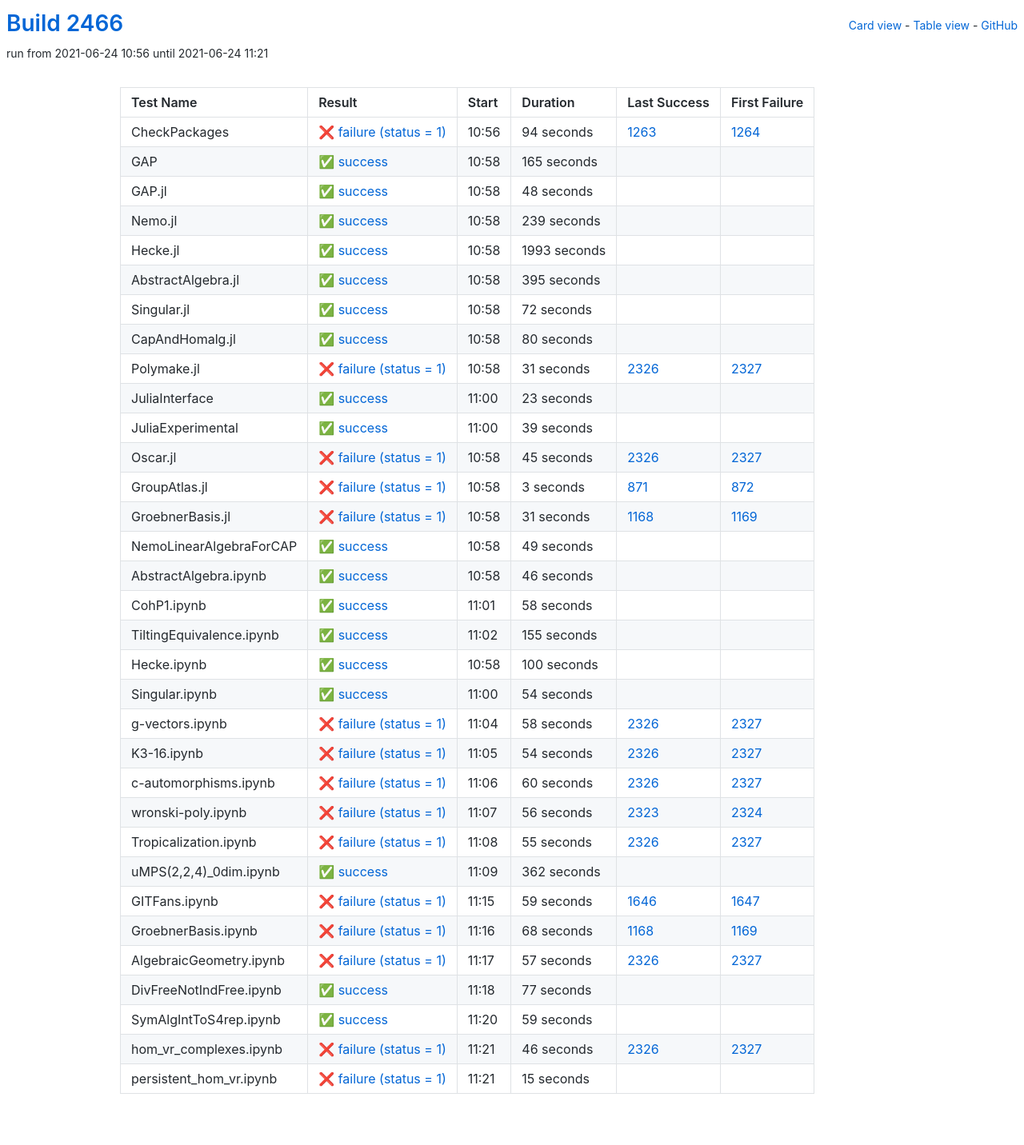
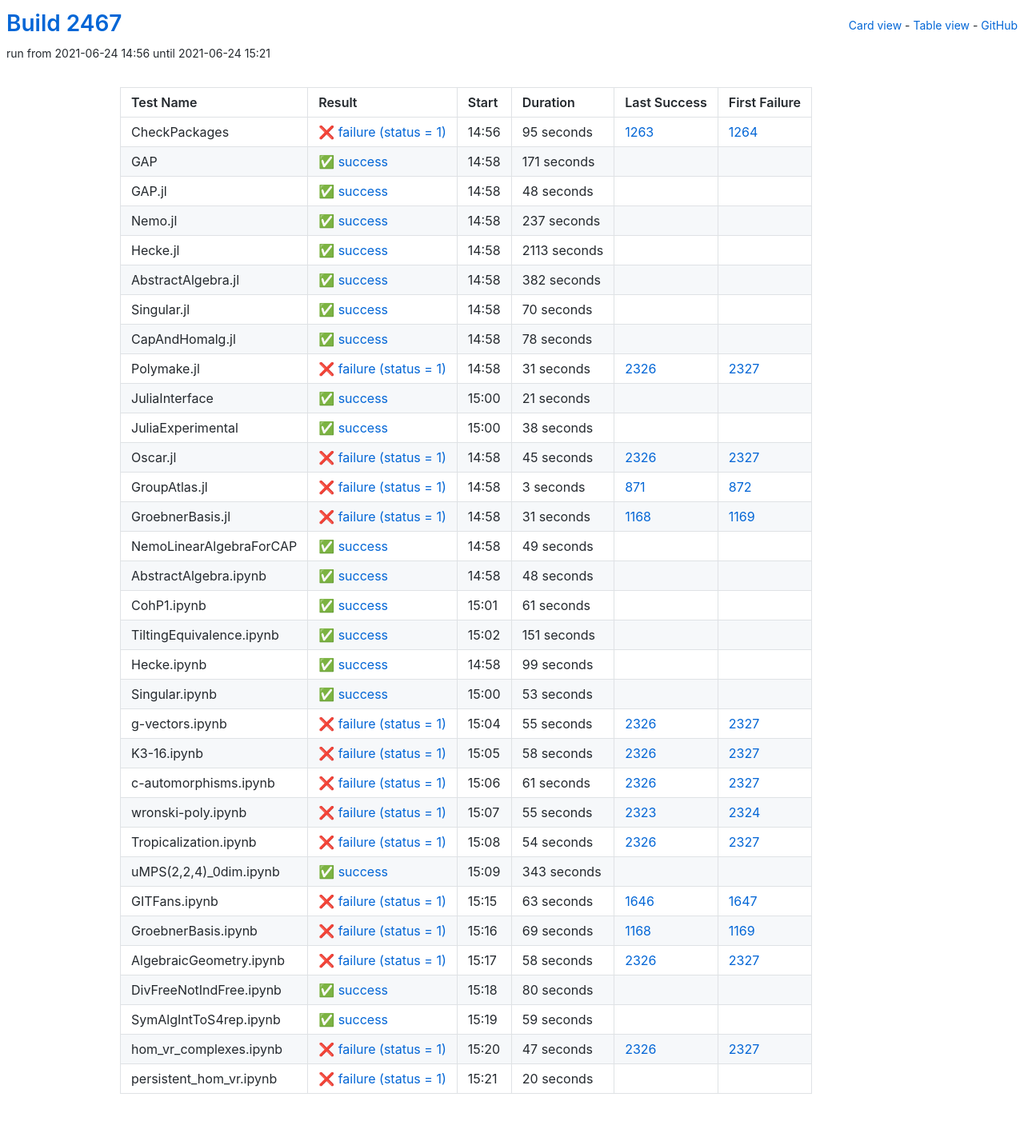
Before and after one commit to oscar-system/oscar-ci-status-stable, a Jekyll site: the page built from table.html, in a window 1280 px wide. Shown: the whole page at 80% size. Built offline with Jekyll 4.4.1, drawn with Linux system fonts in a browser that asks for light colours.

Commit message:
Build #2467

```diff
--- a/_data/ci.yml
+++ b/_data/ci.yml
@@ -1,6 +1,6 @@
 ---
-build: 2466
-build_url: https://oscarci.mathematik.uni-kl.de/job/oscar-stable/2466/
+build: 2467
+build_url: https://oscarci.mathematik.uni-kl.de/job/oscar-stable/2467/
 job: oscar-stable
 organization: oscar-system
 repo: oscar-ci-status-stable
@@ -8,32 +8,32 @@ repourl: https://github.com/oscar-system/oscar-ci-status-stable
 tests:
 - name: CheckPackages
   id: checkpackages
-  log: https://oscarci.mathematik.uni-kl.de/job/oscar-stable/2466/artifact/logs/build-2466/CheckPackages.log
-  start: 2021-06-24 10:56
+  log: https://oscarci.mathematik.uni-kl.de/job/oscar-stable/2467/artifact/logs/build-2467/CheckPackages.log
+  start: 2021-06-24 14:56
   success: false
   exitcode: 1
   status: failure
-  duration: 94
+  duration: 95
   last_success: 1263
   last_success_url: https://oscarci.mathematik.uni-kl.de/job/oscar-stable/1263/
   first_failure: 1264
   first_failure_url: https://oscarci.mathematik.uni-kl.de/job/oscar-stable/1264/
 - name: GAP
   id: gap
-  log: https://oscarci.mathematik.uni-kl.de/job/oscar-stable/2466/artifact/logs/build-2466/GAP.log
-  start: 2021-06-24 10:58
+  log: https://oscarci.mathematik.uni-kl.de/job/oscar-stable/2467/artifact/logs/build-2467/GAP.log
+  start: 2021-06-24 14:58
   success: true
   exitcode: 0
   status: success
-  duration: 165
+  duration: 171
   last_success: false
   last_success_url:
   first_failure: false
   first_failure_url:
 - name: GAP.jl
   id: gap-jl
-  log: https://oscarci.mathematik.uni-kl.de/job/oscar-stable/2466/artifact/logs/build-2466/GAP.jl.log
-  start: 2021-06-24 10:58
+  log: https://oscarci.mathematik.uni-kl.de/job/oscar-stable/2467/artifact/logs/build-2467/GAP.jl.log
+  start: 2021-06-24 14:58
   success: true
   exitcode: 0
   status: success
@@ -44,68 +44,68 @@ tests:
   first_failure_url:
 - name: Nemo.jl
   id: nemo-jl
-  log: https://oscarci.mathematik.uni-kl.de/job/oscar-stable/2466/artifact/logs/build-2466/Nemo.jl.log
-  start: 2021-06-24 10:58
+  log: https://oscarci.mathematik.uni-kl.de/job/oscar-stable/2467/artifact/logs/build-2467/Nemo.jl.log
+  start: 2021-06-24 14:58
   success: true
   exitcode: 0
   status: success
-  duration: 239
+  duration: 237
   last_success: false
   last_success_url:
   first_failure: false
   first_failure_url:
 - name: Hecke.jl
   id: hecke-jl
-  log: https://oscarci.mathematik.uni-kl.de/job/oscar-stable/2466/artifact/logs/build-2466/Hecke.jl.log
-  start: 2021-06-24 10:58
+  log: https://oscarci.mathematik.uni-kl.de/job/oscar-stable/2467/artifact/logs/build-2467/Hecke.jl.log
+  start: 2021-06-24 14:58
   success: true
   exitcode: 0
   status: success
-  duration: 1993
+  duration: 2113
   last_success: false
   last_success_url:
   first_failure: false
   first_failure_url:
 - name: AbstractAlgebra.jl
   id: abstractalgebra-jl
-  log: https://oscarci.mathematik.uni-kl.de/job/oscar-stable/2466/artifact/logs/build-2466/AbstractAlgebra.jl.log
-  start: 2021-06-24 10:58
+  log: https://oscarci.mathematik.uni-kl.de/job/oscar-stable/2467/artifact/logs/build-2467/AbstractAlgebra.jl.log
+  start: 2021-06-24 14:58
   success: true
   exitcode: 0
   status: success
-  duration: 395
+  duration: 382
   last_success: false
   last_success_url:
   first_failure: false
   first_failure_url:
 - name: Singular.jl
   id: singular-jl
-  log: https://oscarci.mathematik.uni-kl.de/job/oscar-stable/2466/artifact/logs/build-2466/Singular.jl.log
-  start: 2021-06-24 10:58
+  log: https://oscarci.mathematik.uni-kl.de/job/oscar-stable/2467/artifact/logs/build-2467/Singular.jl.log
+  start: 2021-06-24 14:58
   success: true
   exitcode: 0
   status: success
-  duration: 72
+  duration: 70
   last_success: false
   last_success_url:
   first_failure: false
   first_failure_url:
 - name: CapAndHomalg.jl
   id: capandhomalg-jl
-  log: https://oscarci.mathematik.uni-kl.de/job/oscar-stable/2466/artifact/logs/build-2466/CapAndHomalg.jl.log
-  start: 2021-06-24 10:58
+  log: https://oscarci.mathematik.uni-kl.de/job/oscar-stable/2467/artifact/logs/build-2467/CapAndHomalg.jl.log
+  start: 2021-06-24 14:58
   success: true
   exitcode: 0
   status: success
-  duration: 80
+  duration: 78
   last_success: false
   last_success_url:
   first_failure: false
   first_failure_url:
 - name: Polymake.jl
   id: polymake-jl
-  log: https://oscarci.mathematik.uni-kl.de/job/oscar-stable/2466/artifact/logs/build-2466/Polymake.jl.log
-  start: 2021-06-24 10:58
+  log: https://oscarci.mathematik.uni-kl.de/job/oscar-stable/2467/artifact/logs/build-2467/Polymake.jl.log
+  start: 2021-06-24 14:58
   success: false
   exitcode: 1
   status: failure
@@ -116,32 +116,32 @@ tests:
   first_failure_url: https://oscarci.mathematik.uni-kl.de/job/oscar-stable/2327/
 - name: JuliaInterface
   id: juliainterface
-  log: https://oscarci.mathematik.uni-kl.de/job/oscar-stable/2466/artifact/logs/build-2466/JuliaInterface.log
-  start: 2021-06-24 11:00
+  log: https://oscarci.mathematik.uni-kl.de/job/oscar-stable/2467/artifact/logs/build-2467/JuliaInterface.log
+  start: 2021-06-24 15:00
   success: true
   exitcode: 0
   status: success
-  duration: 23
+  duration: 21
   last_success: false
   last_success_url:
   first_failure: false
   first_failure_url:
 - name: JuliaExperimental
   id: juliaexperimental
-  log: https://oscarci.mathematik.uni-kl.de/job/oscar-stable/2466/artifact/logs/build-2466/JuliaExperimental.log
-  start: 2021-06-24 11:00
+  log: https://oscarci.mathematik.uni-kl.de/job/oscar-stable/2467/artifact/logs/build-2467/JuliaExperimental.log
+  start: 2021-06-24 15:00
   success: true
   exitcode: 0
   status: success
-  duration: 39
+  duration: 38
   last_success: false
   last_success_url:
   first_failure: false
   first_failure_url:
 - name: Oscar.jl
   id: oscar-jl
-  log: https://oscarci.mathematik.uni-kl.de/job/oscar-stable/2466/artifact/logs/build-2466/Oscar.jl.log
-  start: 2021-06-24 10:58
+  log: https://oscarci.mathematik.uni-kl.de/job/oscar-stable/2467/artifact/logs/build-2467/Oscar.jl.log
+  start: 2021-06-24 14:58
   success: false
   exitcode: 1
   status: failure
@@ -152,8 +152,8 @@ tests:
   first_failure_url: https://oscarci.mathematik.uni-kl.de/job/oscar-stable/2327/
 - name: GroupAtlas.jl
   id: groupatlas-jl
-  log: https://oscarci.mathematik.uni-kl.de/job/oscar-stable/2466/artifact/logs/build-2466/GroupAtlas.jl.log
-  start: 2021-06-24 10:58
+  log: https://oscarci.mathematik.uni-kl.de/job/oscar-stable/2467/artifact/logs/build-2467/GroupAtlas.jl.log
+  start: 2021-06-24 14:58
   success: false
   exitcode: 1
   status: failure
@@ -164,8 +164,8 @@ tests:
   first_failure_url: https://oscarci.mathematik.uni-kl.de/job/oscar-stable/872/
 - name: GroebnerBasis.jl
   id: groebnerbasis-jl
-  log: https://oscarci.mathematik.uni-kl.de/job/oscar-stable/2466/artifact/logs/build-2466/GroebnerBasis.jl.log
-  start: 2021-06-24 10:58
+  log: https://oscarci.mathematik.uni-kl.de/job/oscar-stable/2467/artifact/logs/build-2467/GroebnerBasis.jl.log
+  start: 2021-06-24 14:58
   success: false
   exitcode: 1
   status: failure
@@ -176,8 +176,8 @@ tests:
   first_failure_url: https://oscarci.mathematik.uni-kl.de/job/oscar-stable/1169/
 - name: NemoLinearAlgebraForCAP
   id: nemolinearalgebraforcap
-  log: https://oscarci.mathematik.uni-kl.de/job/oscar-stable/2466/artifact/logs/build-2466/NemoLinearAlgebraForCAP.log
-  start: 2021-06-24 10:58
+  log: https://oscarci.mathematik.uni-kl.de/job/oscar-stable/2467/artifact/logs/build-2467/NemoLinearAlgebraForCAP.log
+  start: 2021-06-24 14:58
   success: true
   exitcode: 0
   status: success
@@ -188,68 +188,80 @@ tests:
   first_failure_url:
 - name: AbstractAlgebra.ipynb
   id: abstractalgebra-ipynb
-  log: https://oscarci.mathematik.uni-kl.de/job/oscar-stable/2466/artifact/logs/build-2466/AbstractAlgebra.ipynb.log
-  start: 2021-06-24 10:58
+  log: https://oscarci.mathematik.uni-kl.de/job/oscar-stable/2467/artifact/logs/build-2467/AbstractAlgebra.ipynb.log
+  start: 2021-06-24 14:58
   success: true
   exitcode: 0
   status: success
-  duration: 46
+  duration: 48
   last_success: false
   last_success_url:
   first_failure: false
   first_failure_url:
 - name: CohP1.ipynb
   id: cohp1-ipynb
-  log: https://oscarci.mathematik.uni-kl.de/job/oscar-stable/2466/artifact/logs/build-2466/CohP1.ipynb.log
-  start: 2021-06-24 11:01
+  log: https://oscarci.mathematik.uni-kl.de/job/oscar-stable/2467/artifact/logs/build-2467/CohP1.ipynb.log
+  start: 2021-06-24 15:01
   success: true
   exitcode: 0
   status: success
-  duration: 58
+  duration: 61
   last_success: false
   last_success_url:
   first_failure: false
   first_failure_url:
 - name: TiltingEquivalence.ipynb
   id: tiltingequivalence-ipynb
-  log: https://oscarci.mathematik.uni-kl.de/job/oscar-stable/2466/artifact/logs/build-2466/TiltingEquivalence.ipynb.log
-  start: 2021-06-24 11:02
+  log: https://oscarci.mathematik.uni-kl.de/job/oscar-stable/2467/artifact/logs/build-2467/TiltingEquivalence.ipynb.log
+  start: 2021-06-24 15:02
   success: true
   exitcode: 0
   status: success
-  duration: 155
+  duration: 151
   last_success: false
   last_success_url:
   first_failure: false
   first_failure_url:
 - name: Hecke.ipynb
   id: hecke-ipynb
-  log: https://oscarci.mathematik.uni-kl.de/job/oscar-stable/2466/artifact/logs/build-2466/Hecke.ipynb.log
-  start: 2021-06-24 10:58
+  log: https://oscarci.mathematik.uni-kl.de/job/oscar-stable/2467/artifact/logs/build-2467/Hecke.ipynb.log
+  start: 2021-06-24 14:58
   success: true
   exitcode: 0
   status: success
-  duration: 100
+  duration: 99
   last_success: false
   last_success_url:
   first_failure: false
   first_failure_url:
 - name: Singular.ipynb
   id: singular-ipynb
-  log: https://oscarci.mathematik.uni-kl.de/job/oscar-stable/2466/artifact/logs/build-2466/Singular.ipynb.log
-  start: 2021-06-24 11:00
+  log: https://oscarci.mathematik.uni-kl.de/job/oscar-stable/2467/artifact/logs/build-2467/Singular.ipynb.log
+  start: 2021-06-24 15:00
   success: true
   exitcode: 0
   status: success
-  duration: 54
+  duration: 53
   last_success: false
   last_success_url:
   first_failure: false
   first_failure_url:
 - name: g-vectors.ipynb
   id: g-vectors-ipynb
-  log: https://oscarci.mathematik.uni-kl.de/job/oscar-stable/2466/artifact/logs/build-2466/g-vectors.ipynb.log
-  start: 2021-06-24 11:04
+  log: https://oscarci.mathematik.uni-kl.de/job/oscar-stable/2467/artifact/logs/build-2467/g-vectors.ipynb.log
+  start: 2021-06-24 15:04
+  success: false
+  exitcode: 1
+  status: failure
+  duration: 55
+  last_success: 2326
+  last_success_url: https://oscarci.mathematik.uni-kl.de/job/oscar-stable/2326/
+  first_failure: 2327
+  first_failure_url: https://oscarci.mathematik.uni-kl.de/job/oscar-stable/2327/
+- name: K3-16.ipynb
+  id: k3-16-ipynb
+  log: https://oscarci.mathematik.uni-kl.de/job/oscar-stable/2467/artifact/logs/build-2467/K3-16.ipynb.log
+  start: 2021-06-24 15:05
   success: false
   exitcode: 1
   status: failure
@@ -258,10 +270,34 @@ tests:
   last_success_url: https://oscarci.mathematik.uni-kl.de/job/oscar-stable/2326/
   first_failure: 2327
   first_failure_url: https://oscarci.mathematik.uni-kl.de/job/oscar-stable/2327/
-- name: K3-16.ipynb
-  id: k3-16-ipynb
-  log: https://oscarci.mathematik.uni-kl.de/job/oscar-stable/2466/artifact/logs/build-2466/K3-16.ipynb.log
-  start: 2021-06-24 11:05
+- name: c-automorphisms.ipynb
+  id: c-automorphisms-ipynb
+  log: https://oscarci.mathematik.uni-kl.de/job/oscar-stable/2467/artifact/logs/build-2467/c-automorphisms.ipynb.log
+  start: 2021-06-24 15:06
+  success: false
+  exitcode: 1
+  status: failure
+  duration: 61
+  last_success: 2326
+  last_success_url: https://oscarci.mathematik.uni-kl.de/job/oscar-stable/2326/
+  first_failure: 2327
+  first_failure_url: https://oscarci.mathematik.uni-kl.de/job/oscar-stable/2327/
+- name: wronski-poly.ipynb
+  id: wronski-poly-ipynb
+  log: https://oscarci.mathematik.uni-kl.de/job/oscar-stable/2467/artifact/logs/build-2467/wronski-poly.ipynb.log
+  start: 2021-06-24 15:07
+  success: false
+  exitcode: 1
+  status: failure
+  duration: 55
+  last_success: 2323
+  last_success_url: https://oscarci.mathematik.uni-kl.de/job/oscar-stable/2323/
+  first_failure: 2324
+  first_failure_url: https://oscarci.mathematik.uni-kl.de/job/oscar-stable/2324/
+- name: Tropicalization.ipynb
+  id: tropicalization-ipynb
+  log: https://oscarci.mathematik.uni-kl.de/job/oscar-stable/2467/artifact/logs/build-2467/Tropicalization.ipynb.log
+  start: 2021-06-24 15:08
   success: false
   exitcode: 1
   status: failure
@@ -270,106 +306,70 @@ tests:
   last_success_url: https://oscarci.mathematik.uni-kl.de/job/oscar-stable/2326/
   first_failure: 2327
   first_failure_url: https://oscarci.mathematik.uni-kl.de/job/oscar-stable/2327/
-- name: c-automorphisms.ipynb
-  id: c-automorphisms-ipynb
-  log: https://oscarci.mathematik.uni-kl.de/job/oscar-stable/2466/artifact/logs/build-2466/c-automorphisms.ipynb.log
-  start: 2021-06-24 11:06
-  success: false
-  exitcode: 1
-  status: failure
-  duration: 60
-  last_success: 2326
-  last_success_url: https://oscarci.mathematik.uni-kl.de/job/oscar-stable/2326/
-  first_failure: 2327
-  first_failure_url: https://oscarci.mathematik.uni-kl.de/job/oscar-stable/2327/
-- name: wronski-poly.ipynb
-  id: wronski-poly-ipynb
-  log: https://oscarci.mathematik.uni-kl.de/job/oscar-stable/2466/artifact/logs/build-2466/wronski-poly.ipynb.log
-  start: 2021-06-24 11:07
-  success: false
-  exitcode: 1
-  status: failure
-  duration: 56
-  last_success: 2323
-  last_success_url: https://oscarci.mathematik.uni-kl.de/job/oscar-stable/2323/
-  first_failure: 2324
-  first_failure_url: https://oscarci.mathematik.uni-kl.de/job/oscar-stable/2324/
-- name: Tropicalization.ipynb
-  id: tropicalization-ipynb
-  log: https://oscarci.mathematik.uni-kl.de/job/oscar-stable/2466/artifact/logs/build-2466/Tropicalization.ipynb.log
-  start: 2021-06-24 11:08
-  success: false
-  exitcode: 1
-  status: failure
-  duration: 55
-  last_success: 2326
-  last_success_url: https://oscarci.mathematik.uni-kl.de/job/oscar-stable/2326/
-  first_failure: 2327
-  first_failure_url: https://oscarci.mathematik.uni-kl.de/job/oscar-stable/2327/
 - name: uMPS(2,2,4)_0dim.ipynb
   id: umps-2-2-4-0dim-ipynb
-  log: https://oscarci.mathematik.uni-kl.de/job/oscar-stable/2466/artifact/logs/build-2466/uMPS-2-2-4-_0dim.ipynb.log
-  start: 2021-06-24 11:09
+  log: https://oscarci.mathematik.uni-kl.de/job/oscar-stable/2467/artifact/logs/build-2467/uMPS-2-2-4-_0dim.ipynb.log
+  start: 2021-06-24 15:09
   success: true
   exitcode: 0
   status: success
-  duration: 362
+  duration: 343
   last_success: false
   last_success_url:
   first_failure: false
   first_failure_url:
 - name: GITFans.ipynb
   id: gitfans-ipynb
-  log: https://oscarci.mathematik.uni-kl.de/job/oscar-stable/2466/artifact/logs/build-2466/GITFans.ipynb.log
-  start: 2021-06-24 11:15
+  log: https://oscarci.mathematik.uni-kl.de/job/oscar-stable/2467/artifact/logs/build-2467/GITFans.ipynb.log
+  start: 2021-06-24 15:15
   success: false
   exitcode: 1
   status: failure
-  duration: 59
+  duration: 63
   last_success: 1646
   last_success_url: https://oscarci.mathematik.uni-kl.de/job/oscar-stable/1646/
   first_failure: 1647
   first_failure_url: https://oscarci.mathematik.uni-kl.de/job/oscar-stable/1647/
 - name: GroebnerBasis.ipynb
   id: groebnerbasis-ipynb
-  log: https://oscarci.mathematik.uni-kl.de/job/oscar-stable/2466/artifact/logs/build-2466/GroebnerBasis.ipynb.log
-  start: 2021-06-24 11:16
+  log: https://oscarci.mathematik.uni-kl.de/job/oscar-stable/2467/artifact/logs/build-2467/GroebnerBasis.ipynb.log
+  start: 2021-06-24 15:16
   success: false
   exitcode: 1
   status: failure
-  duration: 68
+  duration: 69
   last_success: 1168
   last_success_url: https://oscarci.mathematik.uni-kl.de/job/oscar-stable/1168/
   first_failure: 1169
   first_failure_url: https://oscarci.mathematik.uni-kl.de/job/oscar-stable/1169/
 - name: AlgebraicGeometry.ipynb
   id: algebraicgeometry-ipynb
-  log: https://oscarci.mathematik.uni-kl.de/job/oscar-stable/2466/artifact/logs/build-2466/AlgebraicGeometry.ipynb.log
-  start: 2021-06-24 11:17
+  log: https://oscarci.mathematik.uni-kl.de/job/oscar-stable/2467/artifact/logs/build-2467/AlgebraicGeometry.ipynb.log
+  start: 2021-06-24 15:17
   success: false
   exitcode: 1
   status: failure
-  duration: 57
+  duration: 58
   last_success: 2326
   last_success_url: https://oscarci.mathematik.uni-kl.de/job/oscar-stable/2326/
   first_failure: 2327
   first_failure_url: https://oscarci.mathematik.uni-kl.de/job/oscar-stable/2327/
 - name: DivFreeNotIndFree.ipynb
   id: divfreenotindfree-ipynb
-  log: https://oscarci.mathematik.uni-kl.de/job/oscar-stable/2466/artifact/logs/build-2466/DivFreeNotIndFree.ipynb.log
-  start: 2021-06-24 11:18
+  log: https://oscarci.mathematik.uni-kl.de/job/oscar-stable/2467/artifact/logs/build-2467/DivFreeNotIndFree.ipynb.log
+  start: 2021-06-24 15:18
   success: true
   exitcode: 0
   status: success
-  duration: 77
+  duration: 80
   last_success: false
   last_success_url:
   first_failure: false
   first_failure_url:
 - name: SymAlgIntToS4rep.ipynb
   id: symalginttos4rep-ipynb
-  log: https://oscarci.mathematik.uni-kl.de/job/oscar-stable/2466/artifact/logs/build-2466/SymAlgIntToS4rep.ipynb.log
-  start: 2021-06-24 11:20
+  log: https://oscarci.mathematik.uni-kl.de/job/oscar-stable/2467/artifact/logs/build-2467/SymAlgIntToS4rep.ipynb.log
+  start: 2021-06-24 15:19
   success: true
   exitcode: 0
   status: success
@@ -380,24 +380,24 @@ tests:
   first_failure_url:
 - name: hom_vr_complexes.ipynb
   id: hom-vr-complexes-ipynb
-  log: https://oscarci.mathematik.uni-kl.de/job/oscar-stable/2466/artifact/logs/build-2466/hom_vr_complexes.ipynb.log
-  start: 2021-06-24 11:21
+  log: https://oscarci.mathematik.uni-kl.de/job/oscar-stable/2467/artifact/logs/build-2467/hom_vr_complexes.ipynb.log
+  start: 2021-06-24 15:20
   success: false
   exitcode: 1
   status: failure
-  duration: 46
+  duration: 47
   last_success: 2326
   last_success_url: https://oscarci.mathematik.uni-kl.de/job/oscar-stable/2326/
   first_failure: 2327
   first_failure_url: https://oscarci.mathematik.uni-kl.de/job/oscar-stable/2327/
 - name: persistent_hom_vr.ipynb
   id: persistent-hom-vr-ipynb
-  log: https://oscarci.mathematik.uni-kl.de/job/oscar-stable/2466/artifact/logs/build-2466/persistent_hom_vr.ipynb.log
-  start: 2021-06-24 11:21
+  log: https://oscarci.mathematik.uni-kl.de/job/oscar-stable/2467/artifact/logs/build-2467/persistent_hom_vr.ipynb.log
+  start: 2021-06-24 15:21
   success: false
   exitcode: 1
   status: failure
-  duration: 15
+  duration: 20
   last_success: false
   last_success_url:
   first_failure: false
```
Also changed, not shown: README.md.
